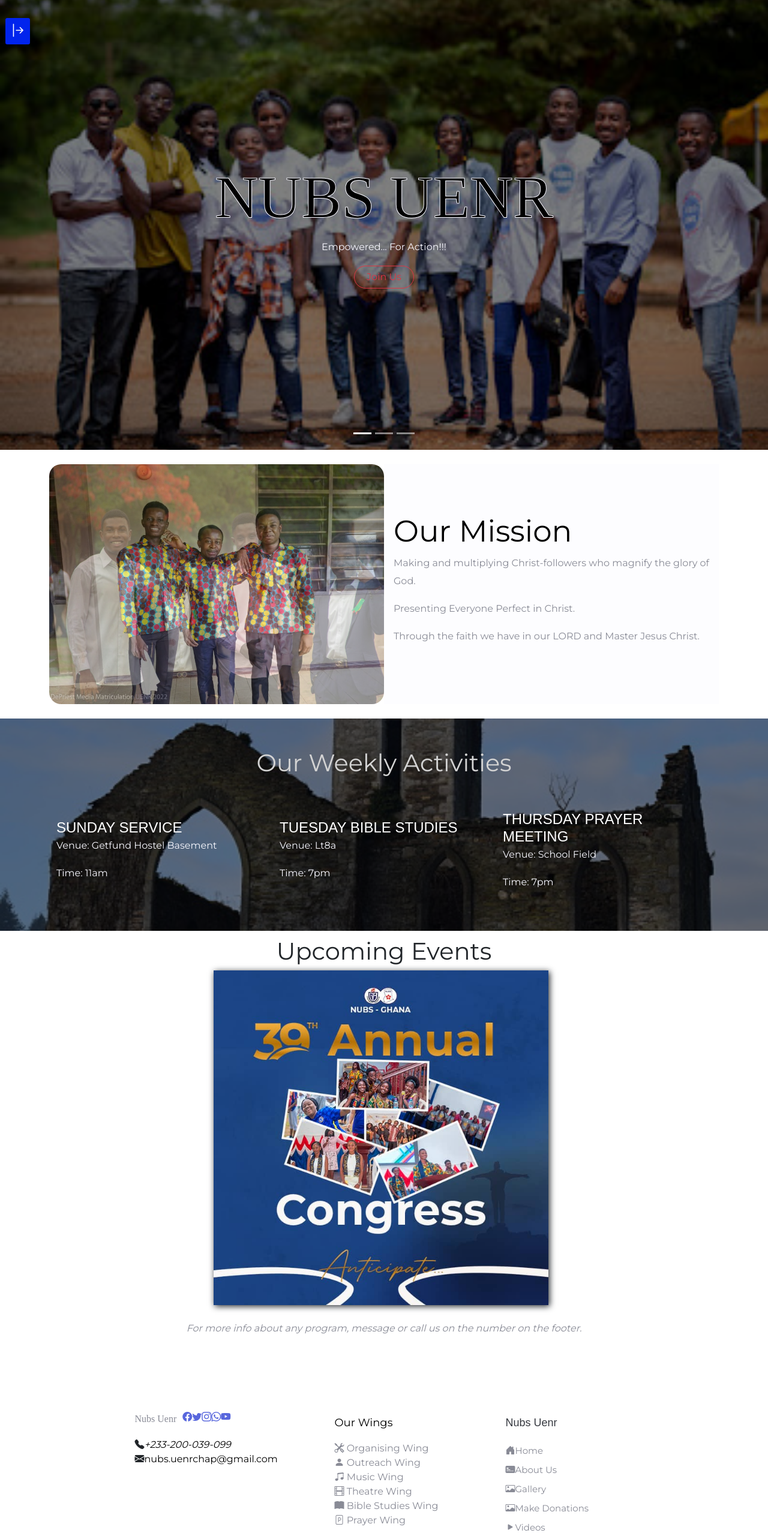
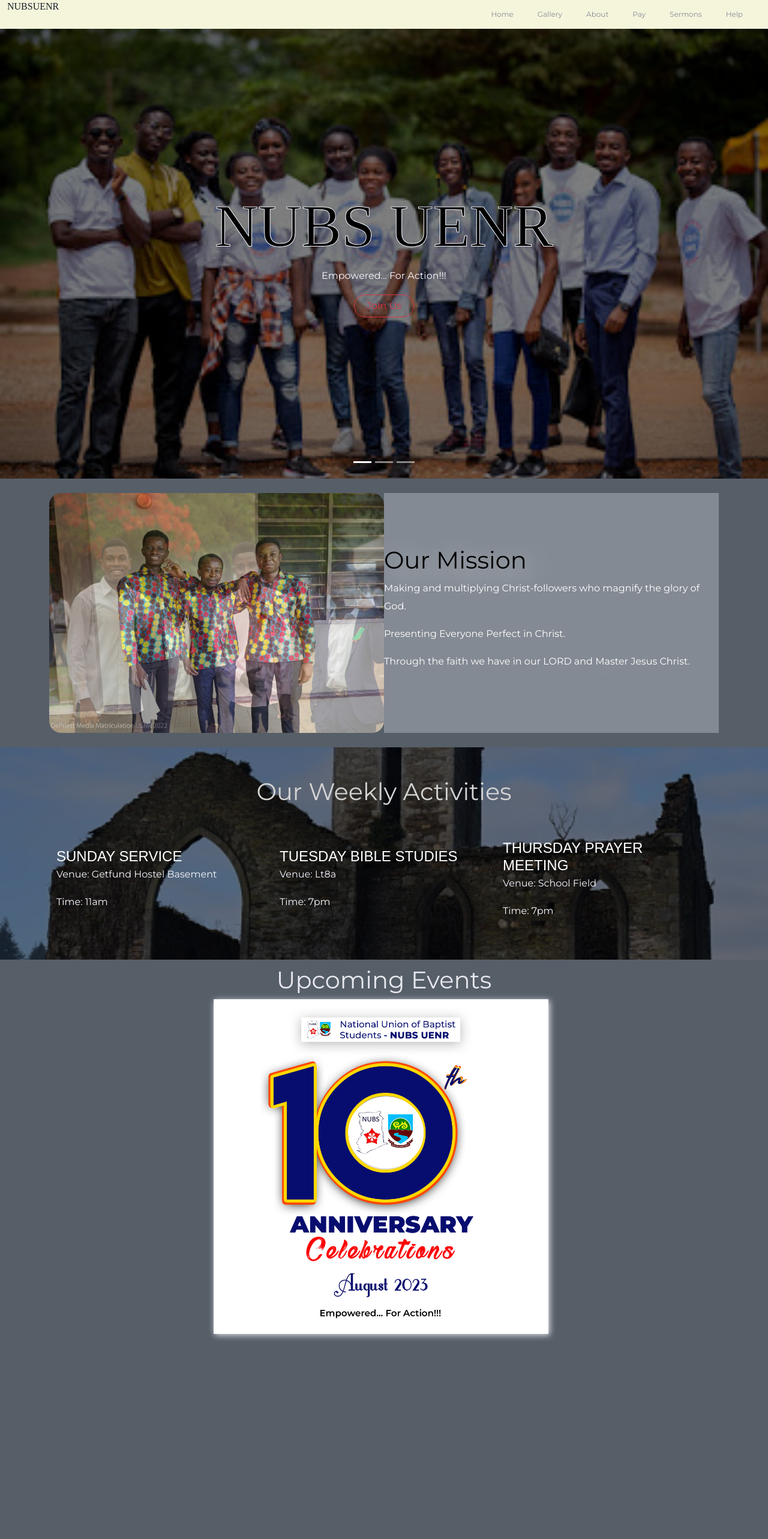
Before and after one commit to amgenious/nubsweb, a React (Create React App) app: page / in a window 1280 px wide. Shown: the top 2566 px of the page at 60% size. After the commit the page ends 2320 px from the top, so only its background shows below. Built offline with nearby package versions, Linux system fonts and the light colour scheme.

Commit message:
added the help page

```diff
--- a/public/index.html
+++ b/public/index.html
@@ -8,6 +8,8 @@
       name="description"
       content="Web site created using create-react-app"
     />
+    <link rel="stylesheet" href="https://cdnjs.cloudflare.com/ajax/libs/font-awesome/6.4.0/css/all.min.css" integrity="sha512-iecdLmaskl7CVkqkXNQ/ZH/XLlvWZOJyj7Yy7tcenmpD1ypASozpmT/E0iPtmFIB46ZmdtAc9eNBvH0H/ZpiBw==" crossorigin="anonymous" referrerpolicy="no-referrer" />
+
     <link href="https://maxcdn.bootstrapcdn.com/font-awesome/4.7.0/css/font-awesome.min.css" rel="stylesheet">
     <link rel="stylesheet" href="https://cdn.jsdelivr.net/npm/bootstrap-icons@1.9.1/font/bootstrap-icons.css">
     <link href="https://cdn.jsdelivr.net/npm/bootstrap@5.2.0/dist/css/bootstrap.min.css" rel="stylesheet" integrity="sha384-gH2yIJqKdNHPEq0n4Mqa/HGKIhSkIHeL5AyhkYV8i59U5AR6csBvApHHNl/vI1Bx" crossorigin="anonymous">
--- a/src/App.js
+++ b/src/App.js
@@ -1,12 +1,13 @@
 import Nav from "./Components/Nav";
 import HomeIndex from "./Components/HomePage/HomeIndex";
-import Footer from "./Components/Footer";
+// import Footer from "./Components/Footer";
 import AboutIndex from "./Components/AboutPage/AboutIndex";
 import GalleryIndex from "./Components/GalleryPage/GalleryIndex";
 import {BrowserRouter as Router, Route, Switch} from 'react-router-dom'
 import WingsIndex from "./Components/WingsPage/WingsIndex";
 import { Helmet } from "react-helmet";
 import DonationsIndex from "./Components/DonationsPage/DonationsIndex";
+import { Helpindex } from "./Components/HelpPage/Helpindex";
 
 
 function App() {
@@ -39,9 +40,12 @@
       <Route path="/donations">
         <DonationsIndex />
       </Route>
+      <Route path="/help">
+        <Helpindex />
+      </Route>
       </Switch>
     </div>
-     <Footer />
+     {/* <Footer /> */}
     </div>
     </Router>
   );
--- a/src/Components/GalleryPage/GalleryIndex.js
+++ b/src/Components/GalleryPage/GalleryIndex.js
@@ -37,6 +37,9 @@
         <img src={process.env.PUBLIC_URL + '/images/gallery/25.jpg'} alt="" />
         </div>
         </div>
+        <br></br>
+        <br></br>
+        <br></br>
         </div>
      );
 }
--- /dev/null
+++ b/src/Components/HelpPage/Helpindex.js
@@ -0,0 +1,15 @@
+import React from 'react'
+import { Counselling } from './Counselling'
+import { Prayer } from './Prayer'
+
+export const Helpindex = () => {
+  return (
+    <div>
+       <Counselling />
+       <Prayer />
+       <br></br>
+       <br></br>
+       <br></br>
+    </div>
+  )
+}
--- a/src/Components/HomePage/Mission.js
+++ b/src/Components/HomePage/Mission.js
@@ -6,11 +6,11 @@
       <div class="col-md-12 sec2">
       <div id="sideimg">
       </div>
-        <div id="text1" class="col-md-6" style={{paddingLeft: '1rem'}}>
-            <h1 style={{fontSize: '50px'}}>Our Mission</h1>
-            <p>Making and multiplying Christ-followers who magnify the glory of God.</p>
-            <p>Presenting Everyone Perfect in Christ.</p>
-            <p>Through the faith we have in our LORD and Master Jesus Christ.</p>
+        <div id="text1" class="col-md-6" style={{paddingLeft: '0rem'}}>
+            <h1 style={{fontSize: '40px'}}>Our Mission</h1>
+            <p style={{color:'white'}}>Making and multiplying Christ-followers who magnify the glory of God.</p>
+            <p style={{color:'white'}}>Presenting Everyone Perfect in Christ.</p>
+            <p style={{color:'white'}}>Through the faith we have in our LORD and Master Jesus Christ.</p>
         </div>
        </div>
     </div>
--- a/src/Components/HomePage/announcement.js
+++ b/src/Components/HomePage/announcement.js
@@ -16,29 +16,18 @@
                   }}
                 >
                   <img
-                    src={process.env.PUBLIC_URL + "/images/congress.jpg"}
+                    src={process.env.PUBLIC_URL + "/images/nubs@10_fliers.jpg"}
                     alt=""
                   />
                 </div>
-                {/* <div style={{ width: "50%", boxShadow: "2px 2px 10px" }}>
-                  <img
-                    src={process.env.PUBLIC_URL + "/images/vals.jpg"}
-                    alt=""
-                  />
-                </div> */}
               </div>
-              <br></br>
-              <center>
-                <p>
-                  <i>
-                    For more info about any program, message or call us on the
-                    number on the footer.
-                  </i>
-                </p>
-              </center>
             </div>
           </div>
         </div>
+        <br></br>
+        <br></br>
+        <br></br>
+        <br></br>
       </>
     );
 }
--- a/src/Components/Nav.js
+++ b/src/Components/Nav.js
@@ -2,29 +2,77 @@
 
 function Nav() {
     return (
-     <header id='top'>
+//      <header id='top'>
+//     <nav>
+//     <input type="checkbox" name="" id="check" />
+
+// <div class="containe">
+//     <label for="check">
+//         <i class="bi bi-x-lg" id="times"></i>
+//         <i class="bi bi-arrow-bar-right" id="bars"></i>
+//     </label>
+//     <div class="head" id='head'>NUBS UENR</div>
+//     <ol>
+//         <li><Link to='/' style={{textDecoration:'none', color:'white'}} class="nav-link">HOME</Link></li>
+//         <li><Link to='/about' style={{textDecoration:'none', color:'white'}} class="nav-link">ABOUT</Link></li>
+//         <li><Link to='/gallery' style={{textDecoration:'none', color:'white'}} class="nav-link">GALLERY</Link></li>
+//         <li><Link to='/wing' style={{textDecoration:'none', color:'white'}} class="nav-link">WINGS</Link></li>
+//         <li><Link to='/donations' style={{textDecoration:'none', color:'white'}} class="nav-link">MAKE DONATIONS</Link></li>
+//         <li><a href="https://amgenious.github.io/videos" target="_blank" rel="noreferrer" style={{textDecoration:'none', color:'white'}} class="nav-link">VIDEOS</a></li>
+//         <li><a href='https://amgenious.github.io/prayer-counselling/'target="_blank" rel="noreferrer" style={{textDecoration:'none', color:'white'}} class="nav-link">NEED ASSISTANCE</a></li>
+//     </ol>
+
+// </div>
+//     </nav>
+//      </header>
+<div className='container-fluid'>
+<div className='logo'>
+<div class="head" id='head'>NUBSUENR</div>
+</div>
+<div className='nav-links'>
     <nav>
-    <input type="checkbox" name="" id="check" />
+    <ul>
 
-<div class="containe">
-    <label for="check">
-        <i class="bi bi-x-lg" id="times"></i>
-        <i class="bi bi-arrow-bar-right" id="bars"></i>
-    </label>
-    <div class="head" id='head'>NUBS UENR</div>
-    <ol>
-        <li><Link to='/' style={{textDecoration:'none', color:'white'}} class="nav-link">HOME</Link></li>
-        <li><Link to='/about' style={{textDecoration:'none', color:'white'}} class="nav-link">ABOUT</Link></li>
-        <li><Link to='/gallery' style={{textDecoration:'none', color:'white'}} class="nav-link">GALLERY</Link></li>
-        <li><Link to='/wing' style={{textDecoration:'none', color:'white'}} class="nav-link">WINGS</Link></li>
-        <li><Link to='/donations' style={{textDecoration:'none', color:'white'}} class="nav-link">MAKE DONATIONS</Link></li>
-        <li><a href="https://amgenious.github.io/videos" target="_blank" rel="noreferrer" style={{textDecoration:'none', color:'white'}} class="nav-link">VIDEOS</a></li>
-        <li><a href='https://amgenious.github.io/prayer-counselling/'target="_blank" rel="noreferrer" style={{textDecoration:'none', color:'white'}} class="nav-link">NEED ASSISTANCE</a></li>
-    </ol>
+        <Link to='/' style={{textDecoration:'none'}} class="nav-link">
+        <li><i class="fa-solid fa-house"></i>
+            <p>Home</p>
+            </li>
+        </Link>
+
+        <Link to='/gallery' style={{textDecoration:'none'}} class="nav-link">
+        <li><i class="fa-solid fa-image"></i>
+            <p>Gallery</p>
+            </li>
+        </Link>
+
+        <Link to='/about' style={{textDecoration:'none'}} class="nav-link">
+        <li><i class="fa-solid fa-grid"></i>
+            <p>About</p>
+            </li>
+        </Link>
+
+        <Link to='/donations' style={{textDecoration:'none'}} class="nav-link">
+        <li><i class="fa-solid fa-credit-card"></i>
+            <p>Pay</p>
+            </li>
+        </Link>
+
+        <Link to='/#' style={{textDecoration:'none'}} class="nav-link">
+        <li><i class="fa-solid fa-book-open"></i>
+            <p>Sermons</p>
+            </li>
+        </Link>
+
+        <Link to='/help' style={{textDecoration:'none'}} class="nav-link">
+        <li><i class="fa-solid fa-question"></i>
+            <p>Help</p>
+            </li>
+        </Link>
+    </ul>
+    </nav>
+</div>
 
 </div>
-    </nav>
-     </header>
      );
 }
 
--- a/src/Components/WingsPage/WingsIndex.js
+++ b/src/Components/WingsPage/WingsIndex.js
@@ -30,6 +30,8 @@
     <p style={{paddingLeft: '10px', color: 'ghostwhite'}}><i>A section about each wing coming soon</i></p>
 </div>
 <br></br>
+<br></br>
+<br></br>
 </div>
 </div>
     );
--- a/src/index.css
+++ b/src/index.css
@@ -3,9 +3,18 @@
   box-sizing: border-box;
   padding: 0;
   font-family: 'Montserrat', sans-serif;
+
+}
+body{
+  background-color: #565e68;
+  color: #e7e8ed;
+  overflow-x: hidden;
+
 }
 #head{
    font-family: 'Pacifico', cursive;
+   color: #192027;
+   width: max-content;
 }
 .sec1{
   height: 750px;
@@ -435,8 +444,182 @@
   opacity: 0;
 }
 
+/* New NAVBAR */
+.container-fluid{
+  height: 3rem;
+  background-color: beige;
+  display: flex;
+  align-items: center;
+  justify-content: space-between;
+}
+.logo{
+  width: 50px;
+  height: 50px;
+}
+nav{
+  bottom: 0;
+   left: 0;
+  width: 100%;
+}
+nav ul{
+  display: flex;
+  justify-content: flex-end;
+  align-items: center;
+  list-style-type: none;
+
+}
+nav li{
+  color: #777;
+  cursor: pointer;
+  margin-right: 20px;
+  padding: 10px;
+  text-align: center;
+}
+nav ul li p{
+  font-size: 12px;
+  margin: 2px 0;
+}
+nav ul li .fa-house, .fa-image, .fa-grid, .fa-credit-card, .fa-book-open,.fa-question{
+  display: none;
+}
+nav ul li:hover,
+nav ul li.active{
+  color: #0004ff;
+}
+@media screen and (max-width:929px){
+  nav{
+      height: 60px;
+      position: fixed;
+      z-index: 9999;
+      background-color: beige;
+  }
+  nav ul{
+      justify-content: space-evenly;
+      align-items: center;
+  }
+  nav ul li .fa-house, .fa-image, .fa-grid, .fa-credit-card, .fa-book-open,.fa-question{
+    display: inline;
+  }
+  nav ul li p{
+    display: none;
+  }
+}
+@media screen and (max-width:424px){
+  .container-fluid .logo{
+    margin-top: 20px;
+  }
+   .search-btn{
+    display: none;
+  }
+}
+
+.search-input{
+  padding: 0 10px 0 10px;
+}
+.search-input input{
+  width: 70%;
+  border-radius: 5px;
+  border: none;
+  height: 35px;
+  padding: 10px;
+  margin-right: 10px;
+}
+/* end of css for navbar */
+
+/* start of css for the counselling page */
+/* Style the buttons that are used to open and close the accordion panel */
+.accordion {
+  background-color: #eee;
+  color: #444;
+  cursor: pointer;
+  padding: 18px;
+  width: 100%;
+  text-align: left;
+  border: none;
+  outline: none;
+  transition: 0.4s;
+}
+
+/* Add a background color to the button if it is clicked on (add the .active class with JS), and when you move the mouse over it (hover) */
+.active, .accordion:hover {
+  background-color: #ccc;
+}
+
+/* Style the accordion panel. Note: hidden by default */
+.panel {
+  padding: 0 18px;
+  background-color: white;
+
+}
+
+.accordion:after {
+  font-size: 13px;
+  color: #777;
+  float: right;
+  margin-left: 5px;
+}
+
+.panel form {
+  display: flex;
+  flex-direction: column;
+}
+.panel form input{
+  height: 40px;
+  border-radius: 10px;
+  outline: none;
+  border: 1px solid grey;
+  padding: 10px;
+}
+.panel form input::placeholder{
+  opacity: 0.5;
+}
+.panel form i{
+  font-size: small;
+}
+.panel form textarea{
+  height: 20vh;
+  border-radius: 20px;
+  padding: 10px;
+  margin-top: 5px;
+}
+.panel form textarea::placeholder{
+  opacity: 0.5;
+}
+.panel button{
+  margin-top: 5px;
+  margin-bottom: 10px;
+  width: 20%;
+}
+.adv,.adv1{
+  height: 50vh;
+  background-position: center;
+  background-repeat: no-repeat;
+  background-size: cover;
+  color: white;
+  display: flex;
+  flex-direction: column;
+  justify-content: center;
+  align-items: center;
+}
+.adv{
+  background-image:linear-gradient(rgba(0,0,0,0.5),rgba(0,0,0,0.5)), url('https://images.unsplash.com/photo-1523803326055-9729b9e02e5a?ixlib=rb-4.0.3&ixid=MnwxMjA3fDB8MHxzZWFyY2h8NXx8cHJheWVyfGVufDB8fDB8fA%3D%3D&auto=format&fit=crop&w=500&q=60');
+}
+.adv1{
+  background-image: linear-gradient(rgba(0,0,0,0.5),rgba(0,0,0,0.5)), url('https://images.unsplash.com/photo-1611858977757-8f7cdc084d3b?ixlib=rb-4.0.3&ixid=MnwxMjA3fDB8MHxzZWFyY2h8Mnx8ZGVwcmVzc2VkfGVufDB8fDB8fA%3D%3D&auto=format&fit=crop&w=500&q=60');
+}
+  @media screen and (max-width:424px){
+    .adv h1, .adv1 h1{
+      font-size: larger;
+    }
+    .adv p{
+      font-size: small;
+    }
+  }
+
+
+
 /* SECOND NAVBAR */
-.containe{
+/* .containe{
   height: 100%;
   width: 250px;
   position: absolute;
@@ -481,9 +664,9 @@
   color: #00eaff;
   letter-spacing: 5px;
 }
-input{
+input{ */
   /* -webkit-appearance: none; */
-  visibility: hidden;
+  /* visibility: hidden;
   display: none;
 }
 .containe label i{
@@ -509,4 +692,4 @@
 #check:checked ~ section{
   transform: scale(1.2);
   filter: brightness(20%);
-}
+} */
```
Also changed, not shown: src/Components/AboutPage/AboutIndex.js (+7 -4 lines), src/Components/HelpPage/Counselling.js (added, +30 -0 lines), src/Components/HelpPage/Prayer.js (added, +31 -0 lines), public/images/nubs@10_fliers.jpg (added).
